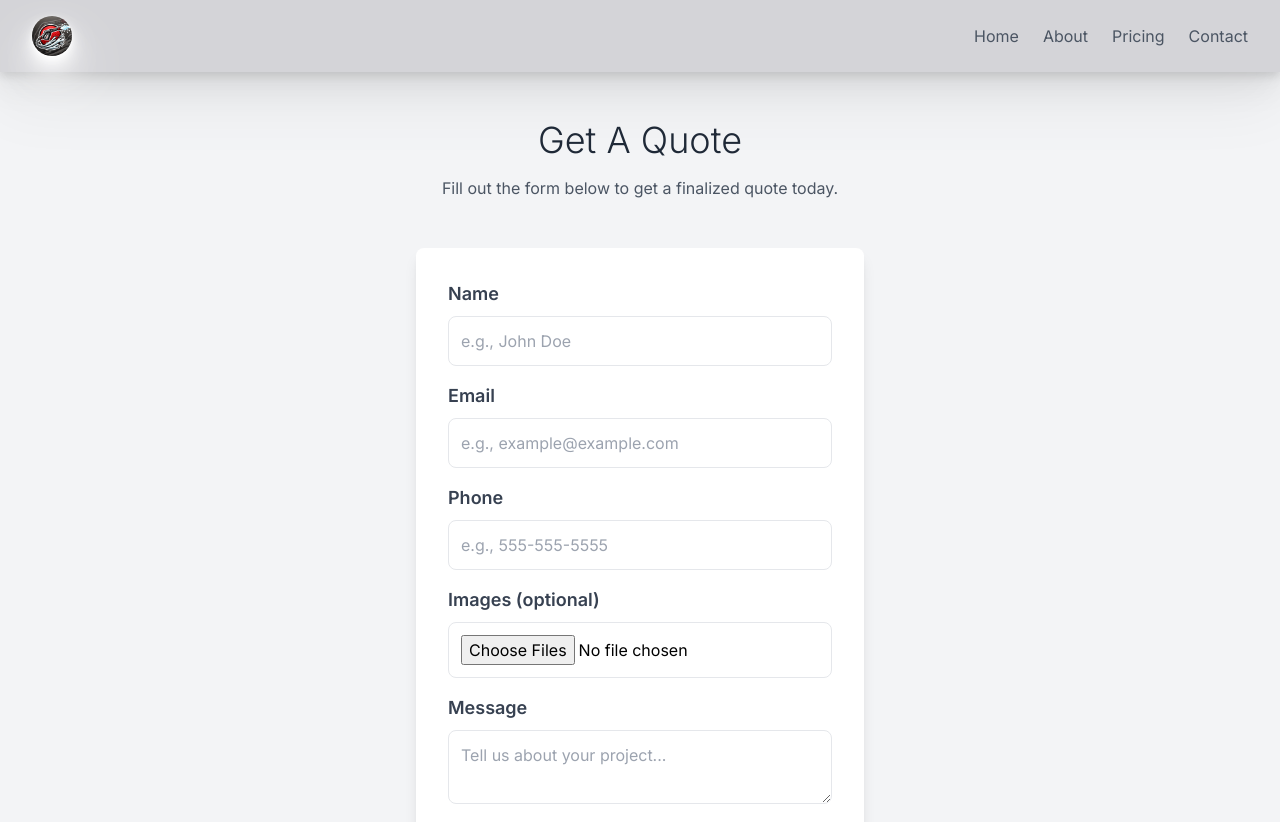
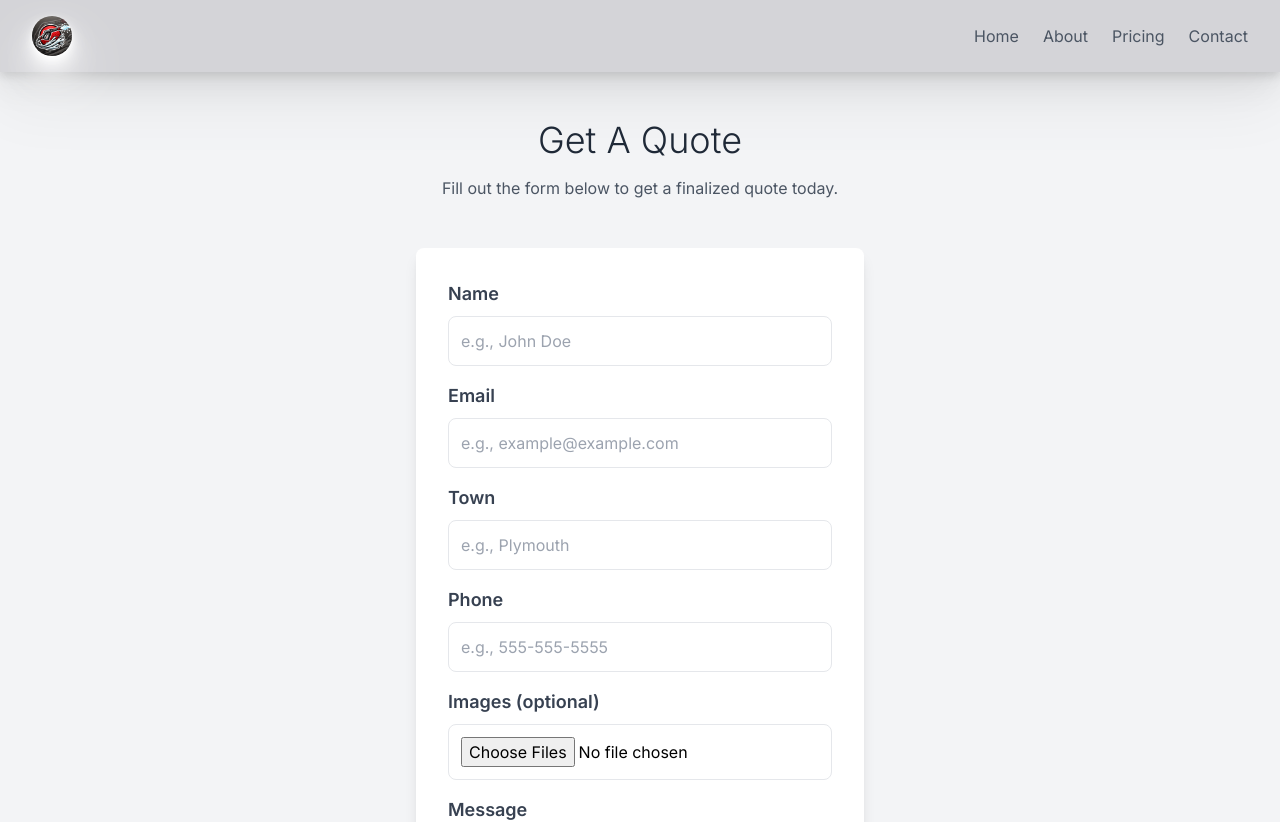
Before and after one commit to jaredvgraham/graham-power-washing, a Next.js app: page /quote in a window 1280 px wide. Shown: the top 822 px of the page. Built offline with nearby package versions, Linux system fonts and the light colour scheme.

Commit message:
updated form

```diff
--- a/package.json
+++ b/package.json
@@ -9,6 +9,7 @@
     "lint": "next lint"
   },
   "dependencies": {
+    "@mux/mux-video-react": "^0.11.1",
     "axios": "^1.7.2",
     "firebase-admin": "^12.2.0",
     "formidable": "^3.5.1",
--- a/src/app/api/quote/route.ts
+++ b/src/app/api/quote/route.ts
@@ -28,6 +28,7 @@ export async function POST(req: NextRequest) {
     const data = await req.formData();
     const name = data.get("name")?.toString() || "";
     const email = data.get("email")?.toString() || "";
+    const town = data.get("town")?.toString() || "";
     const message = data.get("message")?.toString() || "";
     const phone = data.get("phone")?.toString() || "";
     const files = data.getAll("images") as File[];
@@ -77,7 +78,7 @@ export async function POST(req: NextRequest) {
       })
     );
 
-    const textMessage = `New Quote Request\nName: ${name}\nEmail: ${email}\nPhone: ${phone}\nMessage: ${message}\nImages: ${imageUrls.join(
+    const textMessage = `New Quote Request\nName: ${name}\nEmail: ${email}\nTown: ${town}\nPhone: ${phone}\nMessage: ${message}\nImages: ${imageUrls.join(
       ", "
     )}`;
 
--- a/src/app/globals.css
+++ b/src/app/globals.css
@@ -28,3 +28,19 @@ body {
 .redBorder {
   border-bottom: 1.5px solid rgb(176, 64, 64);
 }
+
+@keyframes breathing {
+  0% {
+    transform: scale(1);
+  }
+  50% {
+    transform: scale(1.05);
+  }
+  100% {
+    transform: scale(1);
+  }
+}
+
+.breathing-animation {
+  animation: breathing 2s infinite;
+}
--- a/src/app/layout.tsx
+++ b/src/app/layout.tsx
@@ -2,6 +2,7 @@ import type { Metadata } from "next";
 import { Inter } from "next/font/google";
 import "./globals.css";
 import Navbar from "@/components/Navbar";
+import { useEffect } from "react";
 
 const inter = Inter({ subsets: ["latin"] });
 
--- a/src/components/GetAQuote.tsx
+++ b/src/components/GetAQuote.tsx
@@ -1,6 +1,6 @@
 "use client";
 
-import axios from "axios";
+import axios, { isAxiosError } from "axios";
 import { useState } from "react";
 
 const GetAQuote = () => {
@@ -8,9 +8,12 @@ const GetAQuote = () => {
     name: "",
     email: "",
     phone: "",
+    town: "",
     images: [] as File[],
     message: "",
   });
+  const [errorMessage, setErrorMessage] = useState<string | null>(null);
+  const [successMessage, setSuccessMessage] = useState<string | null>(null);
 
   const handleSubmit = async (e: React.FormEvent) => {
     e.preventDefault();
@@ -19,6 +22,7 @@ const GetAQuote = () => {
     const form = new FormData();
     form.append("name", formData.name);
     form.append("email", formData.email);
+    form.append("town", formData.town);
     form.append("phone", formData.phone);
     form.append("message", formData.message);
     formData.images.forEach((file) => {
@@ -33,8 +37,23 @@ const GetAQuote = () => {
       });
       console.log("sent data");
       console.log(res);
+      setFormData({
+        name: "",
+        email: "",
+        phone: "",
+        town: "",
+        images: [] as File[],
+        message: "",
+      });
+      setSuccessMessage("Quote request submitted successfully");
+      setErrorMessage(null); // Clear any previous error messages
     } catch (error) {
-      console.error(error);
+      if (isAxiosError(error)) {
+        console.error(error.response?.data);
+        setErrorMessage(error.response?.data.details || "An error occurred");
+      } else {
+        setErrorMessage("An unexpected error occurred");
+      }
     }
   };
 
@@ -51,7 +70,7 @@ const GetAQuote = () => {
   };
 
   return (
-    <div className=" py-12">
+    <div className="py-12">
       <div className="container mx-auto text-center mb-12">
         <h1 className="text-4xl font-light text-gray-800">Get A Quote</h1>
         <p className="text-gray-600 mt-4 max-w-3xl mx-auto">
@@ -72,6 +91,7 @@ const GetAQuote = () => {
           <input
             type="text"
             id="name"
+            value={formData.name}
             onChange={(e) => setFormData({ ...formData, name: e.target.value })}
             className="w-full p-3 mb-4 border rounded-lg"
             placeholder="e.g., John Doe"
@@ -86,11 +106,27 @@ const GetAQuote = () => {
           <input
             type="email"
             id="email"
+            value={formData.email}
             onChange={(e) =>
               setFormData({ ...formData, email: e.target.value })
             }
             className="w-full p-3 mb-4 border rounded-lg"
             placeholder="e.g., example@example.com"
+            required
+          />
+          <label
+            className="block text-gray-700 text-lg font-semibold mb-2"
+            htmlFor="town"
+          >
+            Town
+          </label>
+          <input
+            type="text"
+            id="town"
+            value={formData.town}
+            onChange={(e) => setFormData({ ...formData, town: e.target.value })}
+            className="w-full p-3 mb-4 border rounded-lg"
+            placeholder="e.g., Plymouth"
             required
           />
           <label
@@ -102,6 +138,7 @@ const GetAQuote = () => {
           <input
             type="tel"
             id="phone"
+            value={formData.phone}
             onChange={(e) =>
               setFormData({ ...formData, phone: e.target.value })
             }
@@ -143,6 +180,7 @@ const GetAQuote = () => {
           </label>
           <textarea
             id="message"
+            value={formData.message}
             className="w-full p-3 mb-4 border rounded-lg"
             placeholder="Tell us about your project..."
             onChange={(e) =>
@@ -156,6 +194,17 @@ const GetAQuote = () => {
           >
             Submit
           </button>
+          {errorMessage && (
+            <div className="mt-4 text-red-500">
+              <p>{errorMessage}</p>
+            </div>
+          )}
+
+          {successMessage && (
+            <div className="mt-4 text-green-500">
+              <p>{successMessage}</p>
+            </div>
+          )}
         </form>
       </div>
     </div>
--- a/src/components/Hero.tsx
+++ b/src/components/Hero.tsx
@@ -13,8 +13,8 @@ const Hero = () => {
   };
 
   return (
-    <div className="flex flex-col  items-center lg:justify-center w-full px-4">
-      <div className="text-center mb-8 lg:mb-0  sm:text-left sm:w-full lg:w-1/2 p-7">
+    <div className="flex flex-col  items-center lg:justify-center w-full px-4  ">
+      <div className="text-center mb-8 lg:mb-0  sm:text-left sm:w-full lg:w-1/2 p-7 text-gray-600">
         <h1 className="text-4xl font-extralight mb-2 text-center redBorder  ">
           Graham Power-Washing
         </h1>
@@ -26,16 +26,14 @@ const Hero = () => {
       <div className="w-full md:w-5/6 lg:w-2/3 xl:w-2/4 box">
         <Video
           src={first}
-          autoPlay
           muted
-          loop
           playsInline
           className="object-cover w-full h-auto"
         />
       </div>
       <button
         onClick={handleClick}
-        className="bg-slate-200 box text-green-600 p-2 rounded-lg mt-4"
+        className="bg-slate-200 box breathing-animation text-green-600 p-2 rounded-lg mt-4"
       >
         Get a Quote
       </button>
--- a/src/components/PriceCalculator.tsx
+++ b/src/components/PriceCalculator.tsx
@@ -2,14 +2,16 @@
 import React, { FormEvent, useState } from "react";
 import GetAQuote from "./GetAQuote";
 
-const PricingPage = () => {
-  const [squareFootage, setSquareFootage] = useState<number>(0);
+const PricingPage: React.FC = () => {
+  const [squareFootage, setSquareFootage] = useState<number | string>("");
   const [cost, setCost] = useState<string | null>(null);
   const costPerSqft = 0.25;
 
   const handleCalculate = (e: FormEvent<HTMLFormElement>) => {
     e.preventDefault();
-    const calculatedCost = (squareFootage * costPerSqft).toFixed(2);
+    const calculatedCost = squareFootage
+      ? (Number(squareFootage) * costPerSqft).toFixed(2)
+      : null;
     setCost(calculatedCost);
   };
 
@@ -39,7 +41,7 @@ const PricingPage = () => {
             type="number"
             id="squareFootage"
             value={squareFootage}
-            onChange={(e) => setSquareFootage(Number(e.target.value))}
+            onChange={(e) => setSquareFootage(e.target.value)}
             className="w-full p-3 mb-4 border rounded-lg"
             placeholder="e.g., 2500"
             required
```
Also changed, not shown: 1 other file (tests, documents, lock files or other folders).
